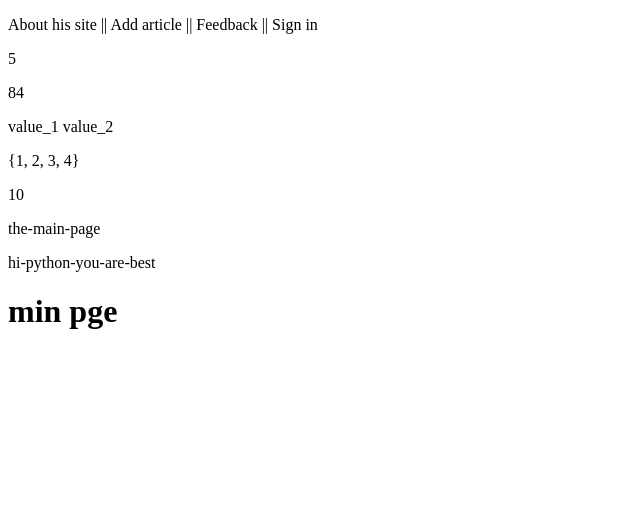
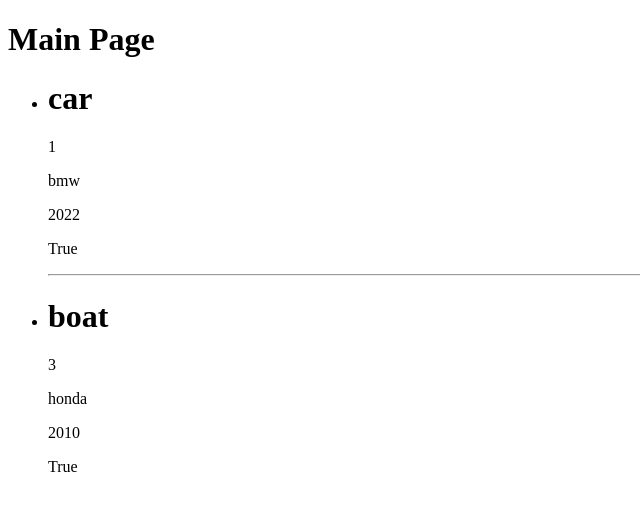
Before and after one commit to RomanKondratiuk/site_women, a Django app: page / in a window 1280 px wide. Shown: the top 511 px of the page, without its empty margins (0-640 px from the left). Run offline with Django 4.2, Linux system fonts and the light colour scheme.

Commit message:
Template tags. Tags 'if' and 'for'

```diff
--- a/women/templates/women/index.html
+++ b/women/templates/women/index.html
@@ -5,14 +5,22 @@
     <title>{{ title|default:"No title" }}</title> <!--# filter default . 'main_title': 'main',-->
 </head>
 <body>
-<p>{{ menu|join:" || " }}</p> <!--# filter 'last, first' -->
-<p>{{ list|length }}</p> <!--# filter 'length' -->
-<p>{{ float| add:'50' }}</p>  <!--# filter 'add' -->
-<p>{{ dict.key_1 }} {{ dict.key_2 }}</p>
-<p>{{ set }}</p>
-<p>{{ obj.a }}</p>
-<p>{{"The Main Page"|slugify}}</p> <!-- filter 'slugify'-->
-<p>{{ url }}</p>
-<h1>{{ title|cut:"a" }}</h1>  <!--# filter 'capfirst, upper, lower, cut:"a" ' -->
+<h1>{{ title }}</h1>
+ <ul>
+     {% for p in posts %}
+     {% if p.in_stock %}
+     <li>
+         <h1>{{ p.category }}</h1>
+         <p>{{ p.id }}</p>
+         <p>{{ p.title }}</p>
+         <p>{{ p.year }}</p>
+         <p>{{ p.in_stock }}</p>
+         {% if not forloop.last %}
+         <hr>
+         {% endif %}
+     </li>
+     {% endif %}
+     {% endfor %}
+ </ul>
 </body>
 </html>
--- a/women/views.py
+++ b/women/views.py
@@ -5,6 +5,12 @@ from django.template.loader import render_to_string
 from django.template.defaultfilters import slugify
 
 menu = ["About his site", "Add article", "Feedback", "Sign in"]
+
+data_db = [
+    {'id': 1, 'category': 'car', 'title': 'bmw', 'year': 2022, 'in_stock': True},
+    {'id': 2, 'category': 'moto', 'title': 'yamaha', 'year': 2020, 'in_stock': False},
+    {'id': 3, 'category': 'boat', 'title': 'honda', 'year': 2010, 'in_stock': True}
+]
 
 
 class MyClass:
@@ -20,14 +26,8 @@ def page_not_found(request, exception):
 
 def index(request):
     data = {
-        'title': 'main page',
-        'menu': menu,
-        'float': 34.33,
-        'list': [1, 3, 4, 'abc', False],
-        'set': {1, 4, 3, 2, 4},
-        'dict': {'key_1': 'value_1', 'key_2': 'value_2'},
-        'obj': MyClass(10, 20),
-        'url': slugify("Hi python, you are best"), # применение функции "slugify"
+        'title': 'Main Page',
+        'posts': data_db,
     }
     # template = render_to_string('women/index.html')   # 1й вариант
     # return HttpResponse(template)                     # 1й вариант
```
